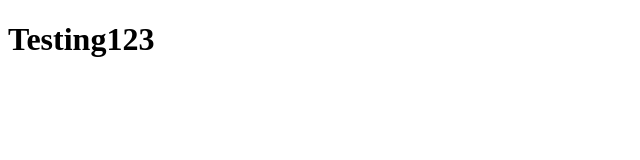
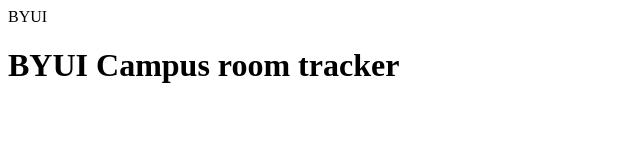
Before and after one commit to matthewrowberry/Class-Findinator, a plain HTML site: page index.html in a window 1280 px wide. Shown: the whole page, without its empty margins (0-640 px from the left). Drawn offline with Linux system fonts and the light colour scheme.

Commit message:
Update index.html

```diff
--- a/index.html
+++ b/index.html
@@ -7,7 +7,13 @@
     <style rel="styles.css" href="styles.css"></style>
 </head>
 <body>
-    <h1>Testing123</h1>
+    <header>BYUI
+
+        <h1>BYUI Campus room tracker</h1>
+
+
+
+    </header>
 
 </body>
 </html>
```
